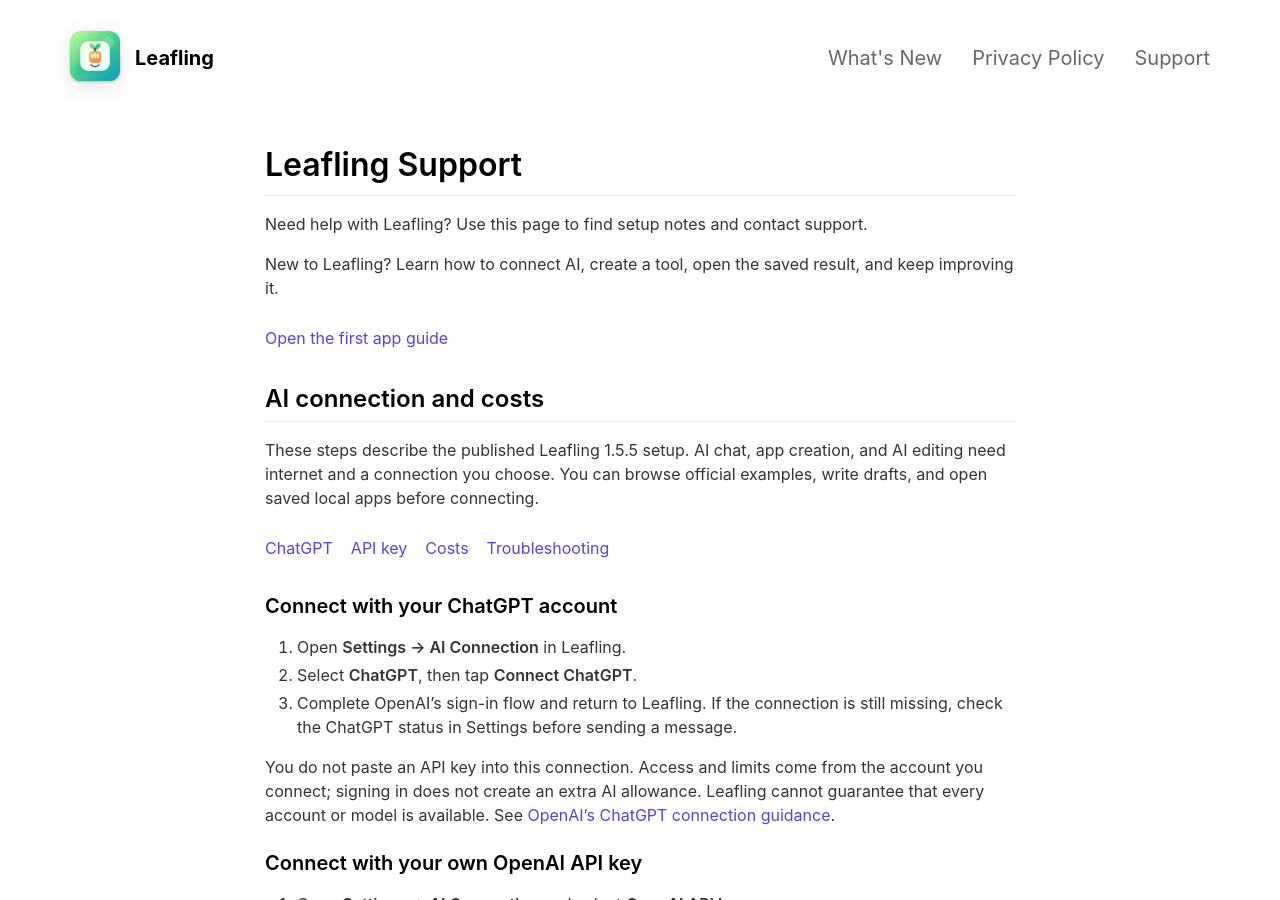
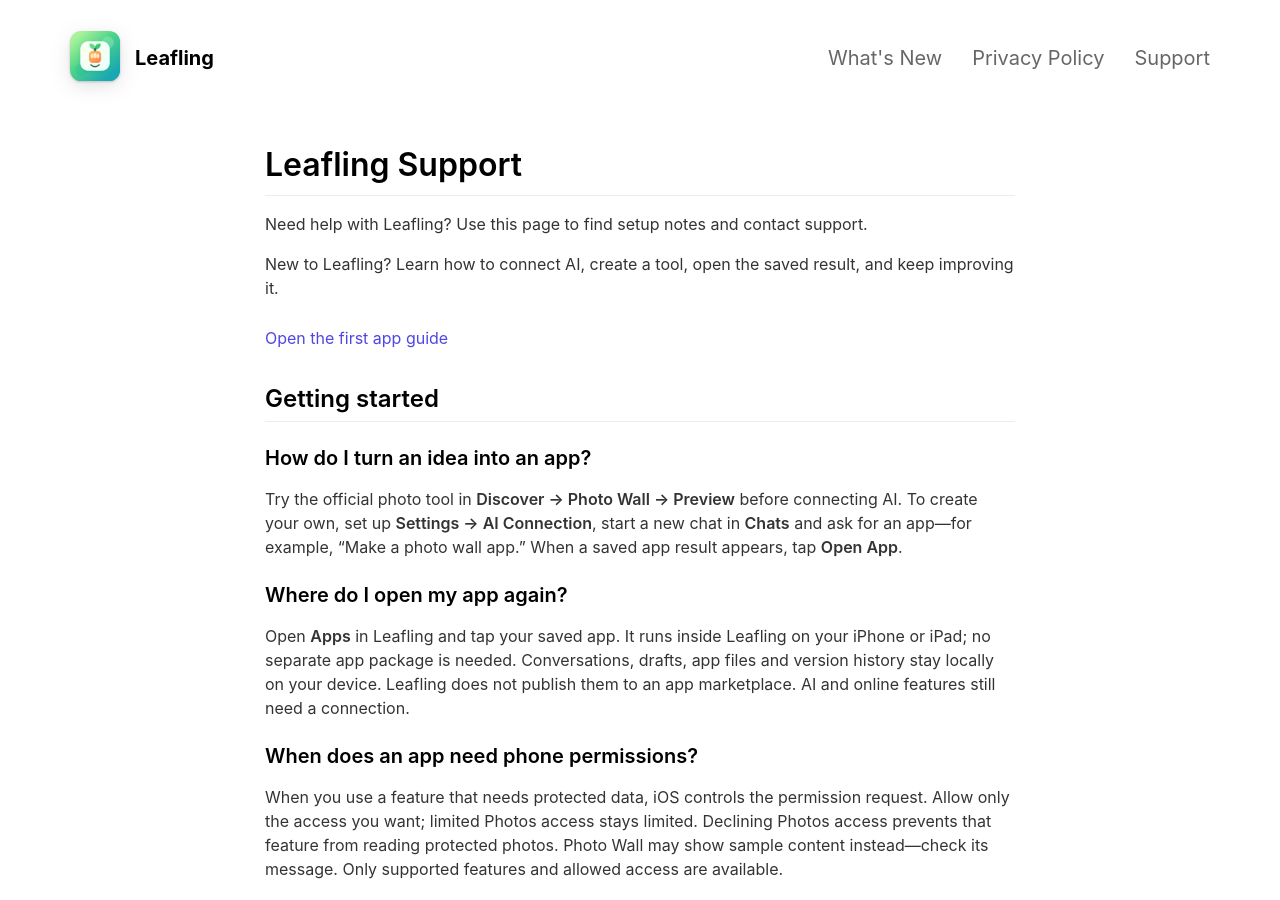
Before and after one commit to wisonlin/Leafling, a Jekyll site: the page built from _pages/support.md, in a window 1280 px wide and 900 px high. Built offline with Jekyll 4.4.1, drawn with Linux system fonts in a browser that asks for light colours; nearby versions of some CDN libraries; some of the changed text lies outside the part shown.

Commit message:
docs: 补齐开始使用问答与保存权限指引

```diff
--- a/_pages/support.md
+++ b/_pages/support.md
@@ -11,6 +11,22 @@
 New to Leafling? Learn how to connect AI, create a tool, open the saved result, and keep improving it.
 
 <a href="{{ "/updates/native-personal-apps/" | relative_url }}" target="_self" style="display:inline-flex;align-items:center;min-height:44px">Open the first app guide</a>
+
+<h2 id="getting-started">Getting started</h2>
+
+<h3 id="make-a-first-app">How do I turn an idea into an app?</h3>
+
+Try the official photo tool in **Discover → Photo Wall → Preview** before connecting AI. To create your own, set up **Settings → AI Connection**, start a new chat in **Chats** and ask for an app—for example, “Make a photo wall app.” When a saved app result appears, tap **Open App**.
+
+<h3 id="open-my-app-again"><span id="where-are-generated-projects-stored"></span>Where do I open my app again?</h3>
+
+Open **Apps** in Leafling and tap your saved app. It runs inside Leafling on your iPhone or iPad; no separate app package is needed. Conversations, drafts, app files and version history stay locally on your device. Leafling does not publish them to an app marketplace. AI and online features still need a connection.
+
+<h3 id="phone-permissions"><span id="why-do-examples-ask-for-permissions"></span>When does an app need phone permissions?</h3>
+
+When you use a feature that needs protected data, iOS controls the permission request. Allow only the access you want; limited Photos access stays limited. Declining Photos access prevents that feature from reading protected photos. Photo Wall may show sample content instead—check its message. Only supported features and allowed access are available.
+
+<nav aria-label="Getting started next steps" style="display:flex;flex-wrap:wrap;gap:4px 18px"><a href="#ai-connection" target="_self" style="display:inline-flex;align-items:center;min-height:44px">AI setup and costs</a><a class="appStoreLink" href="https://apps.apple.com/us/app/leafling/id6762119069" target="_blank" rel="noopener" style="display:inline-flex;align-items:center;min-height:44px">Get Leafling on the App Store</a></nav>
 
 <h2 id="ai-connection">AI connection and costs</h2>
 
```
Also changed, not shown: other parts of _pages/support.md (+0 -8 lines).
